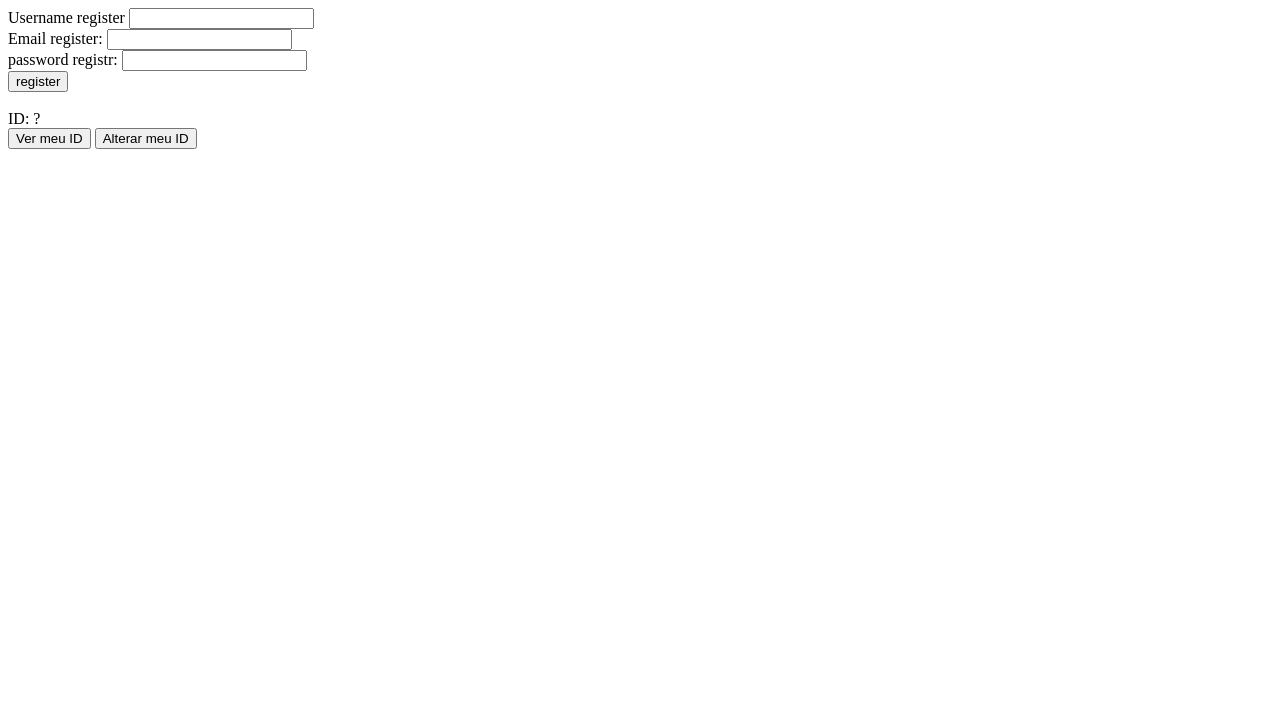
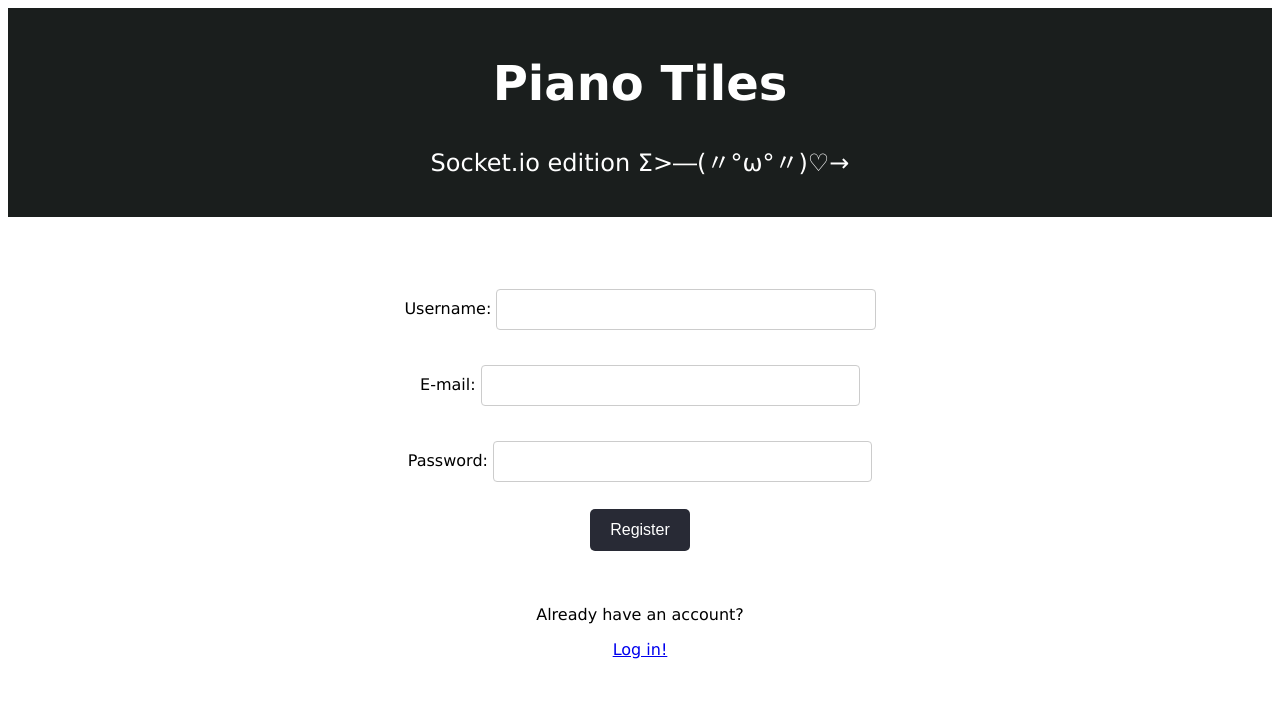
Before and after one commit to gineres/pianinhobu2-ultra-finished-chatter, a website: page register.html in a window 1280 px wide. Drawn offline with nearby package versions, Linux system fonts and the light colour scheme; no server answers.

Commit message:
adicionando estilo

```diff
--- a/cliente.js
+++ b/cliente.js
@@ -28,10 +28,9 @@ function Register(){
 
 function Login(){
     const username = document.loginForm.elements['username'].value;
-    const email = document.loginForm.elements['email'].value;
     const password = document.loginForm.elements['password'].value;
     const meuid = localStorage.getItem('meuid');
-    socket.emit("Login", username, email, password, meuid);
+    socket.emit("Login", username, password, meuid);
     hourglass();
     hourglassInterval = setInterval(hourglass, 3000);
 }
@@ -43,19 +42,21 @@ function IsLoggedIn(){ //RODAR ASSIM QUE ENTRAR?
     //alert("tá logado!!");
 }
 
-function ver_meuid() {
+function GenerateAndVisualizeId() {
     // obtendo id do localstorage (chave: 'meuid')
     const meuid = localStorage.getItem('meuid');
     if (meuid) {
-    // mostrando o id no span chamado "meuid"
-    meuIdSpan.innerText = meuid;
+        // mostrando o id no span chamado "meuid"
+        meuIdSpan.innerText = meuid;
+    }
+    else{
+        GenerateId(); // gera ID caso o jogador não tenha um
     }
 }
 
-function alterar_meuid() {
+function GenerateId() {
     // gera um id aleatório, para testes
     const novoId = crypto.randomUUID()
-
     // salva esse id no localStorage (chave: 'meuid')
     localStorage.setItem('meuid', novoId);
     // troca o id no span chamadao meuid
@@ -96,6 +97,6 @@ socket.on('RegisterEvents', (msg) => {
     }
 });
 
-ver_meuid();
+GenerateAndVisualizeId();
 
 IsLoggedIn();
--- a/register.html
+++ b/register.html
@@ -3,41 +3,40 @@
 <head>
   <meta charset="UTF-8">
   <meta name="viewport" content="width=device-width, initial-scale=1.0">
-  <title>Register!</title>
+  <title>Register</title>
+  <link rel="stylesheet" href="styles.css">
 </head>
 <link rel="stylesheet" href="https://cdnjs.cloudflare.com/ajax/libs/font-awesome/4.7.0/css/font-awesome.min.css">
 <body>
-    <form id="registerForm" name="registerForm" action="#" onsubmit="return false;">
-        <label for="username">Username register</label>
-        <input type="text" id="username" name="username">
-        <br>
+  <div class="header">
+    <h1>Piano Tiles</h1>
+    <p>Socket.io edition Σ>―(〃°ω°〃)♡→</p>
+  </div>
+  <form style="text-align: center; padding-top: 5%;" id="registerForm" name="registerForm" action="#" onsubmit="return false;">
+    <label for="username">Username:</label>
+    <input class="inputBox" type="text" id="username" name="username">
+    <br>
+    <br>
+    <label for="email">E-mail:</label>
+    <input class="inputBox" type="email" id="email" name="email">
+    <br>
+    <br>
+    <label for="password">Password:</label>
+    <input class="inputBox" type="password" id="password" name="password">
+    <br>
+    <br>
+    <input type="submit" value="Register" class="btn" onclick="Register()">
+  </form>
 
-        <label for="email">Email register:</label>
-        <input type="email" id="email" name="email">
-        <br>
-
-        <label for="password">password registr:</label>
-        <input type="password" id="password" name="password">
-        <br>
-
-        <input type="submit" value="register" onclick="Register()">
-    </form>
-
-    <br>
-
-  ID: <span id="meuid">?</span><br/>
-  <button onclick="ver_meuid()">
-    Ver meu ID
-  </button>
-  <button onclick="alterar_meuid()">
-    Alterar meu ID
-  </button>
+  <br>
+  <br>
+  <div style="text-align: center;"><p>Already have an account? </p> <a href="http://localhost:3000/">Log in!</a></div>
 
   <br>
 
-  <div id="div1" style="font-size: 200px;" class="fa"></div>
+  <div id="div1" style="font-size: 50px;" class="fa"></div>
 
-  <div id="messages"></div>
+  <div id="messages" style="text-align: center;"></div>
 
   <script src="/socket.io/socket.io.js"></script>
   <script src="./cliente.js"></script>
--- a/server.js
+++ b/server.js
@@ -49,7 +49,7 @@ async function checkForUsernameAndEmail(username, email){
     return true;
 }
 
-async function checkForPassword(username, email, password){
+async function checkForPassword(username, password){
     const snapshot = await getDocs(collection(db, "users"));
     const usernames = snapshot.docs.map((doc) => doc.data().username);
     const passwords = snapshot.docs.map((doc) => doc.data().password);
@@ -92,8 +92,8 @@ io.on('connection', socket => {
         }
     });
 
-    socket.on('Login', async (username, email, password, sessionId) => {
-        const isLoginValid = await checkForPassword(username, email, password);
+    socket.on('Login', async (username, password, sessionId) => {
+        const isLoginValid = await checkForPassword(username, password);
         if (isLoginValid) {
             //A FUNÇÃO É PRA PEGAR UM "SESSIONID" E ADICIONAR ESSE SESSION ID NA LISTA DE PLAYERS ATIVOS NO SERVIDOR
             const session = {
--- /dev/null
+++ b/styles.css
@@ -0,0 +1,45 @@
+.btn {
+    border: none;
+    border-radius: 5px;
+    padding: 12px 20px;
+    font-size: 16px;
+    cursor: pointer;
+    background-color: #282A35;
+    color: white;
+    position: relative;
+}
+
+.ribbon {
+    width: 60px;
+    font-size: 14px;
+    padding: 4px;
+    position: absolute;
+    right: -25px;
+    top: -12px;
+    text-align: center;
+    border-radius: 25px;
+    background-color: #2ec18d;
+    color: white;
+}
+
+.inputBox {
+    width: 30%;
+    padding: 12px 20px;
+    margin: 8px 0;
+    display: inline-block;
+    border: 1px solid #ccc;
+    border-radius: 4px;
+    box-sizing: border-box;
+}
+
+body {
+    font-family: verdana;
+}
+
+.header {
+    padding: 15px;
+    text-align: center;
+    background: #1a1e1d;
+    color: white;
+    font-size: 24px;
+}
```
Also changed, not shown: index.html (+22 -28 lines), roomSelect.html (+3 -27 lines).
